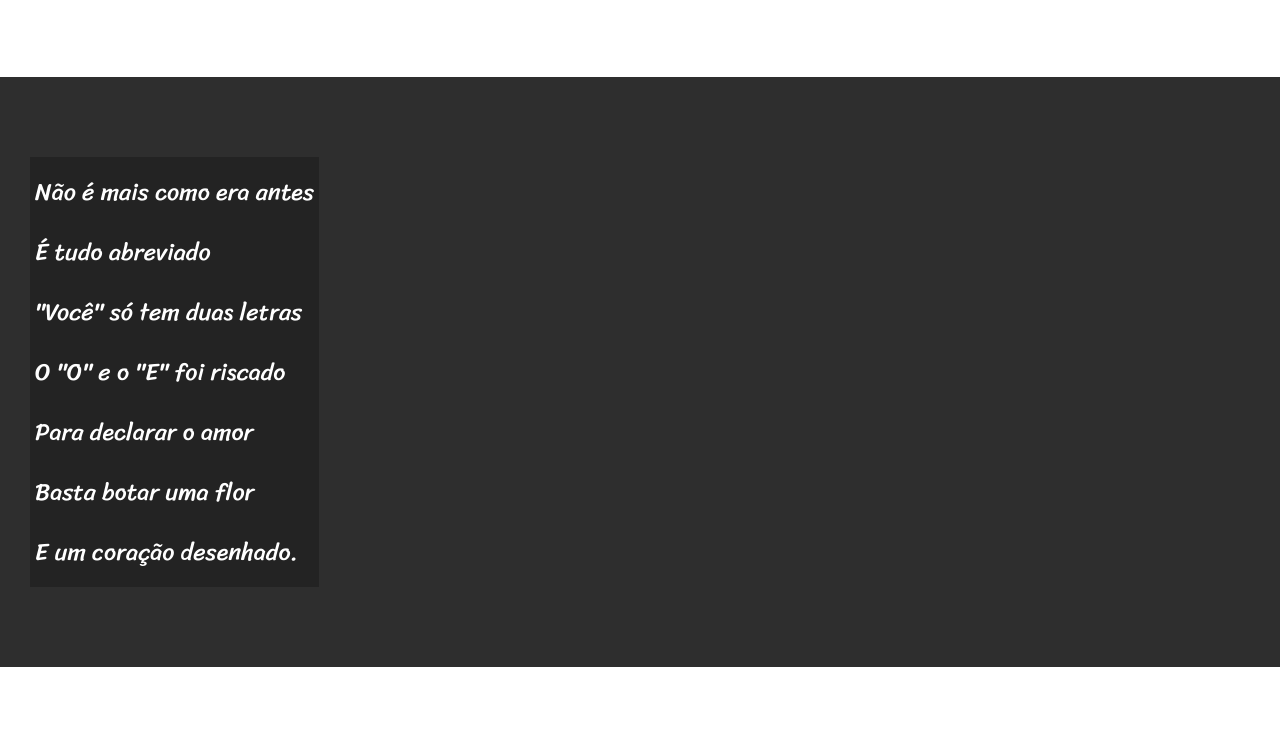
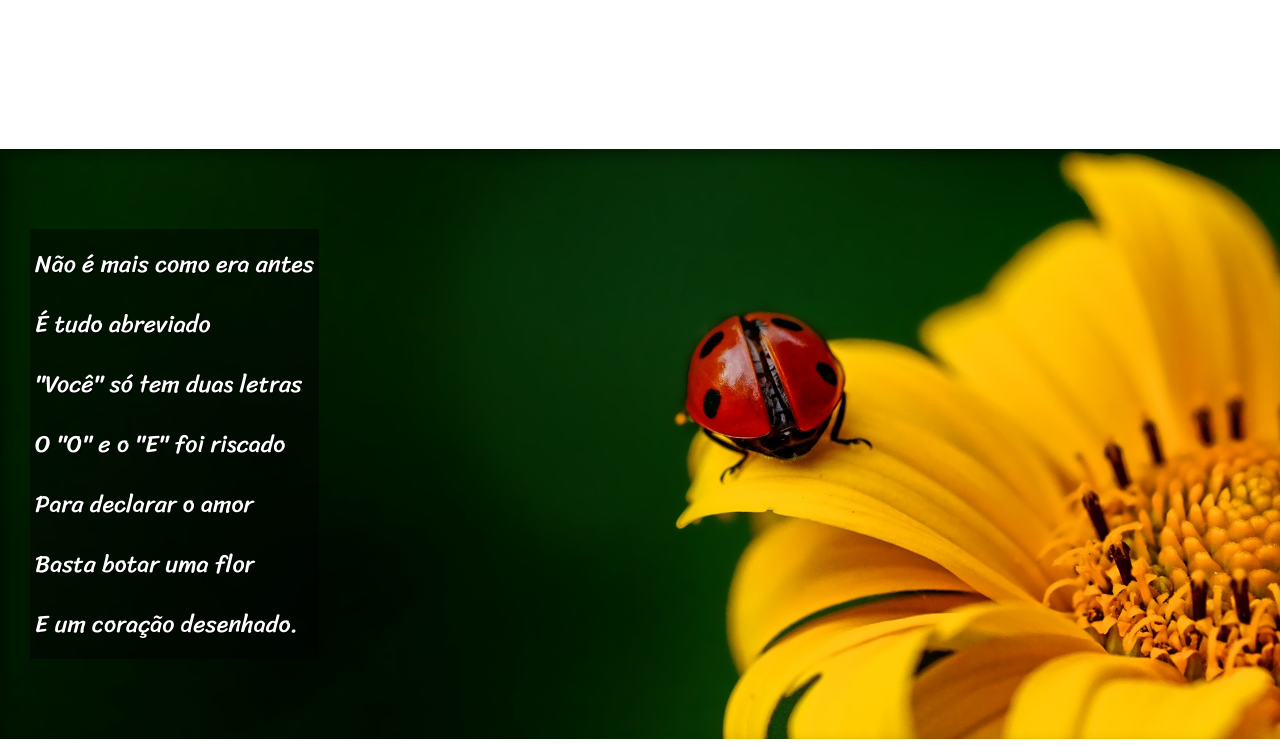
Before and after one commit to victor-oliveira-py/projeto-cordel, a plain HTML site: page index.html in a window 1280 px wide. Shown: the part 654-1400 px from the top of the page. Drawn offline with Linux system fonts and the light colour scheme; a web font is replaced by a local one.

Commit message:
Inserindo o efeito Parallax simples

```diff
--- a/index.html
+++ b/index.html
@@ -27,7 +27,7 @@
             </p>
         </section>
 
-        <section class="imagem">
+        <section class="imagem" id="img01">
             <p>
                 Não é mais como era antes <br>
                 É tudo abreviado <br>
@@ -41,6 +41,7 @@
         </section>
 
         <section class="normal">
+
                 <p>
                     Arroba agora não pesa <br>
                     É parte de um endereço <br>
@@ -49,6 +50,10 @@
                     Agora é .com <br>
                     Se o saite é muito bom <br>
                     Ele vale um alto preço. <br>
+                </p>
+
+
+                <p>
                     Pra piorar a liguagem <br>
                     O emoticom é um risco <br>
                     Tem símbolo para tudo <br>
@@ -59,7 +64,7 @@
                 </p>
         </section>
 
-        <section class="imagem">
+        <section class="imagem" id="img02">
             <p>
                 Tenho saudade das cartas <br>
                 Escritas com a própria mão <br>
--- a/style.css
+++ b/style.css
@@ -61,6 +61,7 @@ section{
 }
 
 section > p{
+    padding-bottom: 3em;
     font-size: 3vh;
     line-height: 2.5;
     font-family: var(--fonte3);
@@ -74,12 +75,27 @@ section.normal{
 section.imagem{
     background-color: rgb(46, 46, 46);
     color: white;
+    box-shadow: inset 6px 6px 13px 0px rgba(0, 0, 0, 0.350);
+    background-size: cover;
+    background-attachment: fixed;
 }
 
 section.imagem > p{
     display: inline-block;
     padding: 5px;
-    background-color: rgba(0, 0, 0, 0.233);
+    background-color: rgba(0, 0, 0, 0.452);
+    text-shadow: 1px 1px 0px black;
+}
+
+section#img01{
+    background-image: url(imagens/background001.jpg);
+    background-position: right center;
+
+}
+
+section#img02{
+    background-image: url(imagens/background002.jpg);
+
 }
 
 footer > p{
```
Lines whose indentation alone changed are shown as unchanged.
